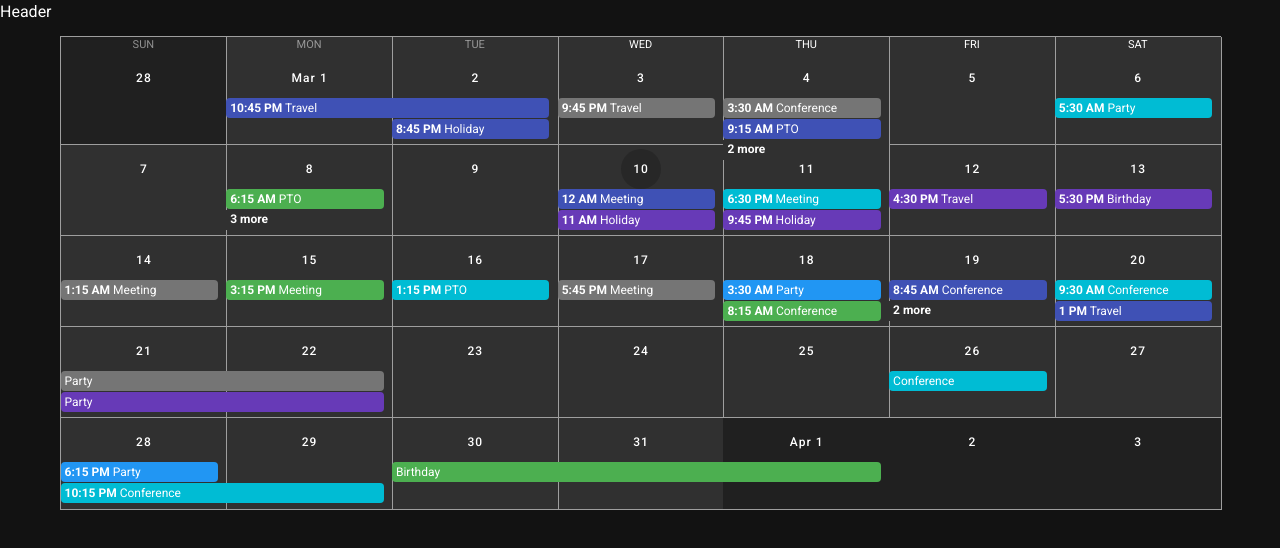
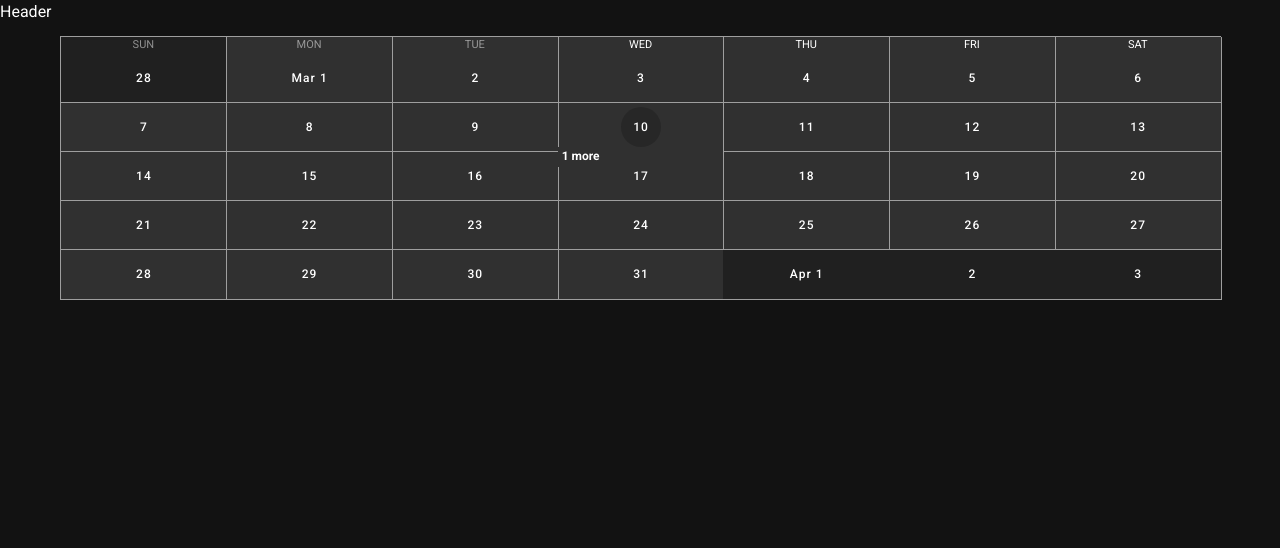
Before and after one commit to Sukhvsin2/Event-Management, a Nuxt app: page / in a window 1280 px wide. Shown: the top 548 px of the page. Built offline with nearby package versions, Linux system fonts and the light colour scheme.

Commit message:
Calendar error fixed

```diff
--- a/components/Calendar.vue
+++ b/components/Calendar.vue
@@ -31,33 +31,49 @@
       value: '',
       events: [],
       colors: ['blue', 'indigo', 'deep-purple', 'cyan', 'green', 'orange', 'grey darken-1'],
-      names: ['Meeting', 'Holiday', 'PTO', 'Travel', 'Event', 'Birthday', 'Conference', 'Party'],
+      names: ['Meeting', 'Holiday', 'PTO', 'Travel', 'Kuch bhi', 'Birthday', 'Conference', 'Party'],
     }),
     methods: {
       getEvents ({ start, end }) {
+        console.log(start);
+        console.log(end);
+
         const events = []
 
         const min = new Date(`${start.date}T00:00:00`)
         const max = new Date(`${end.date}T23:59:59`)
         const days = (max.getTime() - min.getTime()) / 86400000
-        const eventCount = this.rnd(days, days + 20)
 
-        for (let i = 0; i < eventCount; i++) {
-          const allDay = this.rnd(0, 3) === 0
-          const firstTimestamp = this.rnd(min.getTime(), max.getTime())
-          const first = new Date(firstTimestamp - (firstTimestamp % 900000))
-          const secondTimestamp = this.rnd(2, allDay ? 288 : 8) * 900000
-          const second = new Date(first.getTime() + secondTimestamp)
+        const uploadEvents = [
+          {name: 'Event Name', start: '2021-03-10 09:00', end: '2021-03-10 10:00', color: this.colors[0], timed: false}
+        ];
 
+        // for (let i = 0; i < eventCount; i++) {
+        //   const allDay = this.rnd(0, 3) === 0
+        //   console.log(allDay);
+        //   console.log('\n');
+        //   const firstTimestamp = this.rnd(min.getTime(), max.getTime())
+        //   const first = new Date(firstTimestamp - (firstTimestamp % 900000))
+        //   const secondTimestamp = this.rnd(2, allDay ? 288 : 8) * 900000
+        //   const second = new Date(first.getTime() + secondTimestamp)
+
+        //   events.push({
+        //     name: this.names[this.rnd(0, this.names.length - 1)],
+        //     start: first,
+        //     end: second,
+        //     color: this.colors[this.rnd(0, this.colors.length - 1)],
+        //     timed: !allDay,
+        //   })
+        // }
+        uploadEvents.forEach(event => {
           events.push({
-            name: this.names[this.rnd(0, this.names.length - 1)],
-            start: first,
-            end: second,
-            color: this.colors[this.rnd(0, this.colors.length - 1)],
-            timed: !allDay,
+            name: event.name,
+            start: event.start,
+            end: event.end,
+            color: event.color,
+            timed: event.timed
           })
-        }
-
+        })
         this.events = events
       },
       getEventColor (event) {
```
